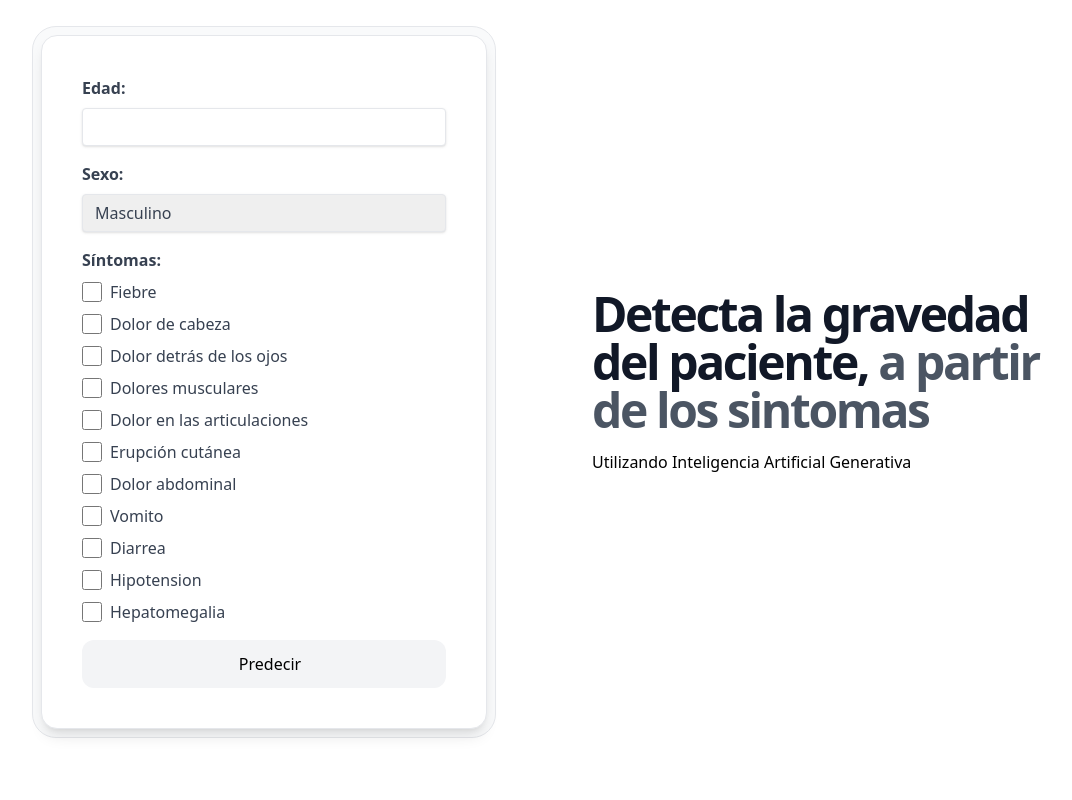
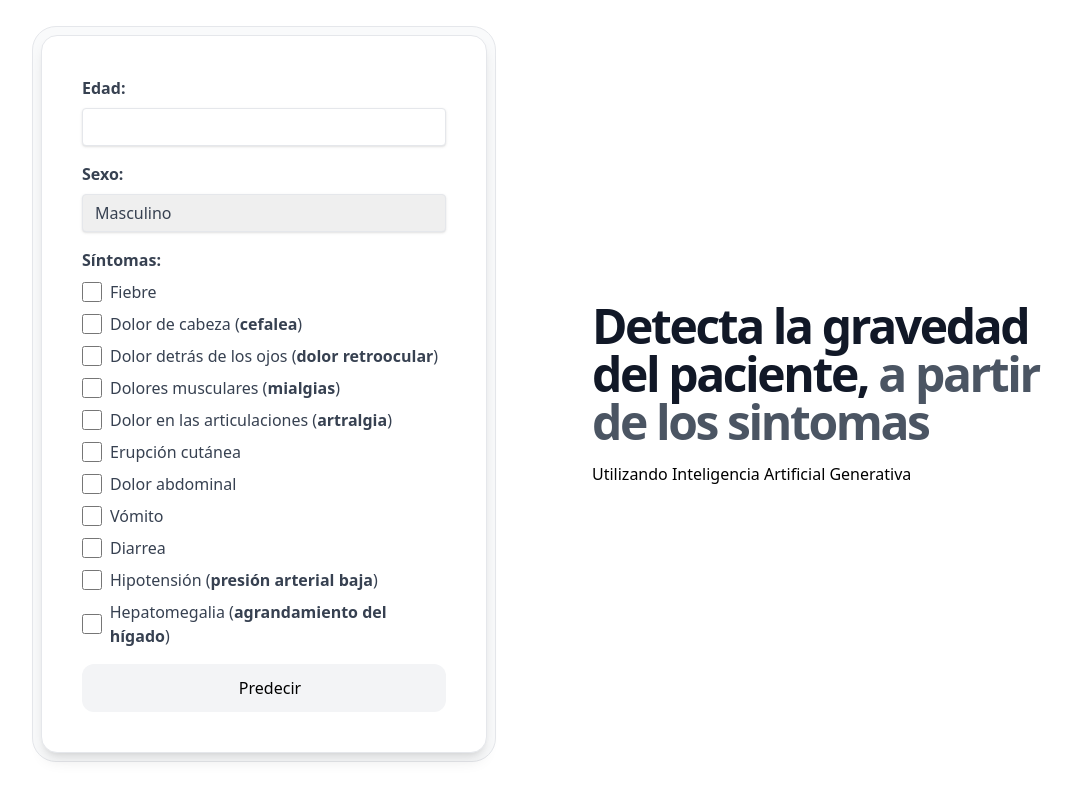
Before and after one commit to andermendz/dengue-prediction, a website: page index.html in a window 1280 px wide. Shown: the part 2263-3063 px from the top of the page, without its empty margins (96-1168 px from the left). Drawn offline with nearby package versions, Linux system fonts and the light colour scheme; no server answers; some icons are missing.

Commit message:
parchaito tatata

```diff
--- a/index.html
+++ b/index.html
@@ -286,19 +286,19 @@
                           </div>
                           <div class="flex items-center mb-2">
                               <input id="cefalea" type="checkbox" name="cefalea" value="1" class="form-checkbox h-5 w-5 text-gray-600" />
-                                <label for="cefalea" class="ml-2 text-gray-700">Dolor de cabeza</label>
+                              <label for="cefalea" class="ml-2 text-gray-700">Dolor de cabeza (<strong>cefalea</strong>)</label>
                           </div>
                           <div class="flex items-center mb-2">
                               <input id="dolrretroo" type="checkbox" name="dolrretroo" value="1" class="form-checkbox h-5 w-5 text-gray-600" />
-                                <label for="dolrretroo" class="ml-2 text-gray-700">Dolor detrás de los ojos</label>
+                              <label for="dolrretroo" class="ml-2 text-gray-700">Dolor detrás de los ojos (<strong>dolor retroocular</strong>)</label>
                           </div>
                           <div class="flex items-center mb-2">
                               <input id="malgias" type="checkbox" name="malgias" value="1" class="form-checkbox h-5 w-5 text-gray-600" />
-                                <label for="malgias" class="ml-2 text-gray-700">Dolores musculares</label>
+                              <label for="malgias" class="ml-2 text-gray-700">Dolores musculares (<strong>mialgias</strong>)</label>
                           </div>
                           <div class="flex items-center mb-2">
                               <input id="artralgia" type="checkbox" name="artralgia" value="1" class="form-checkbox h-5 w-5 text-gray-600" />
-                                <label for="artralgia" class="ml-2 text-gray-700">Dolor en las articulaciones</label>
+                              <label for="artralgia" class="ml-2 text-gray-700">Dolor en las articulaciones (<strong>artralgia</strong>)</label>
                           </div>
                           <div class="flex items-center mb-2">
                               <input id="erupcionr" type="checkbox" name="erupcionr" value="1" class="form-checkbox h-5 w-5 text-gray-600" />
@@ -310,7 +310,7 @@
                           </div>
                           <div class="flex items-center mb-2">
                               <input id="vomito" type="checkbox" name="vomito" value="1" class="form-checkbox h-5 w-5 text-gray-600" />
-                                <label for="vomito" class="ml-2 text-gray-700">Vomito</label>
+                              <label for="vomito" class="ml-2 text-gray-700">Vómito</label>
                           </div>
                           <div class="flex items-center mb-2">
                               <input id="dirrea" type="checkbox" name="dirrea" value="1" class="form-checkbox h-5 w-5 text-gray-600" />
@@ -318,13 +318,15 @@
                           </div>
                           <div class="flex items-center mb-2">
                               <input id="hipotensio" type="checkbox" name="hipotensio" value="1" class="form-checkbox h-5 w-5 text-gray-600" />
-                                <label for="hipotensio" class="ml-2 text-gray-700">Hipotension</label>
+                              <label for="hipotensio" class="ml-2 text-gray-700">Hipotensión (<strong>presión arterial baja</strong>)</label>
                           </div>
                           <div class="flex items-center mb-2">
                               <input id="hepatomeg" type="checkbox" name="hepatomeg" value="1" class="form-checkbox h-5 w-5 text-gray-600" />
-                                <label for="hepatomeg" class="ml-2 text-gray-700">Hepatomegalia</label>
+                              <label for="hepatomeg" class="ml-2 text-gray-700">Hepatomegalia (<strong>agrandamiento del hígado</strong>)</label>
                           </div>
                       </div>
+
+
                         <div class="space-y-3">
                             <div class="col-span-full">
                                 <button type="submit"
```
Lines whose indentation alone changed are shown as unchanged.
